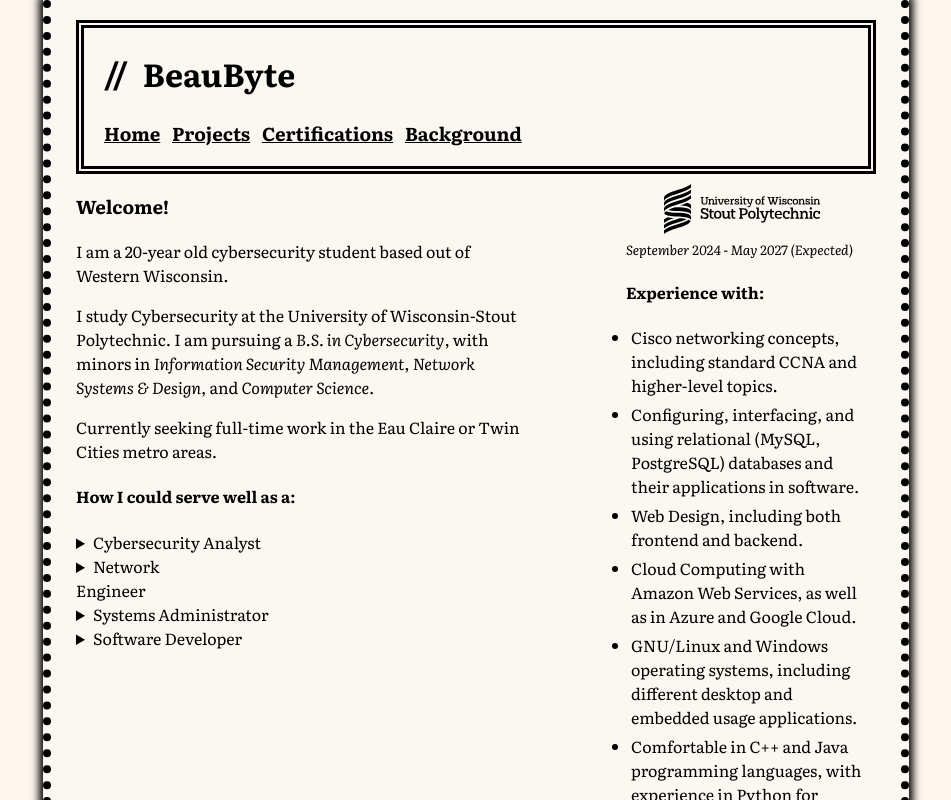
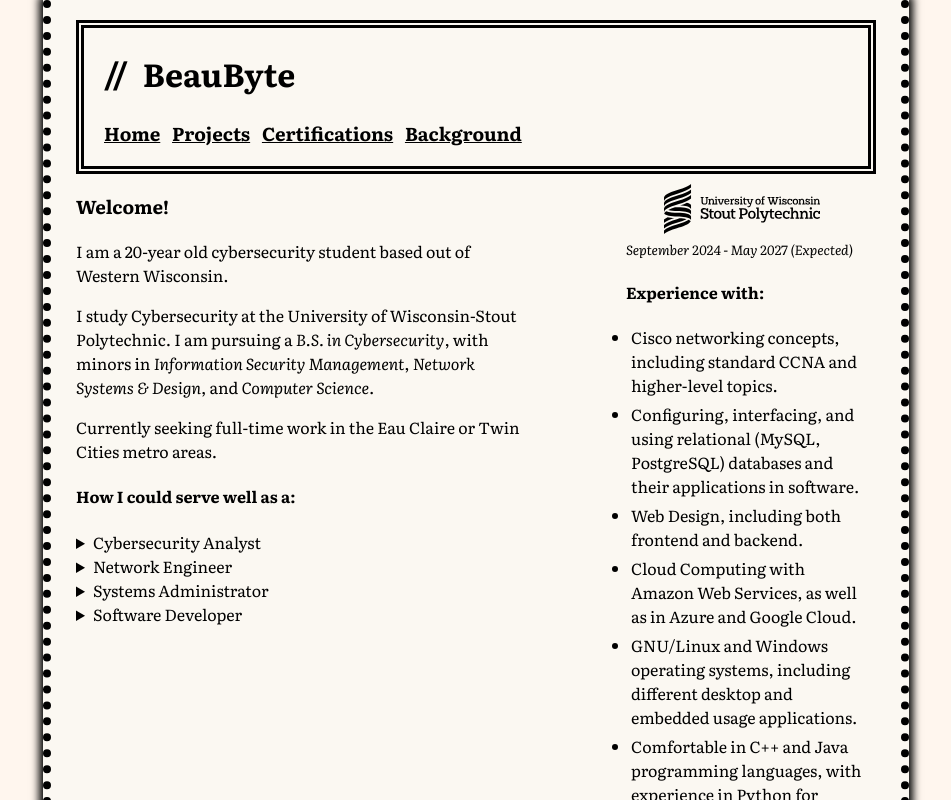
Before and after one commit to beaubyte/beaubyte-dev, a SvelteKit app: page / in a window 1280 px wide. Shown: the top 800 px of the page, without its empty margins (164-1115 px from the left). Built offline with nearby package versions, Linux system fonts and the light colour scheme.

Commit message:
undo accidential filter commit

```diff
--- a/src/routes/+page.svelte
+++ b/src/routes/+page.svelte
@@ -33,18 +33,7 @@
 			<summary>Cybersecurity Analyst</summary>
 		</details>
 		<details>
-			<summary>Network <svg height=0>
-	<filter id="feblend">
-		<feTurbulence baseFrequency="0.8" numOctaves="6" result="turb" seed="200"/>
-		<feDisplacementMap in="SourceGraphic" in2="turb" scale="20" xChannelSelector="B" yChannelSelector="A"/>
-		<feComposite operator="out" in="SourceGraphic" in2="offset-turb" result="inverse"/>
-		<feFlood flood-color="black" flood-opacity="0.05" result="color"/>
-		<feComposite operator="atop" in="color" in2="inverse" result="shadow"/>
-		<feBlend in="shadow" in2="SourceGraphic" mode="multiply"/>
-	</filter>
-	<!-- credit to @alexmwalker for the filter -->
-</svg>
-Engineer</summary>
+			<summary>Network Engineer</summary>
 		</details>
 		<details>
 			<summary>Systems Administrator</summary>
```
